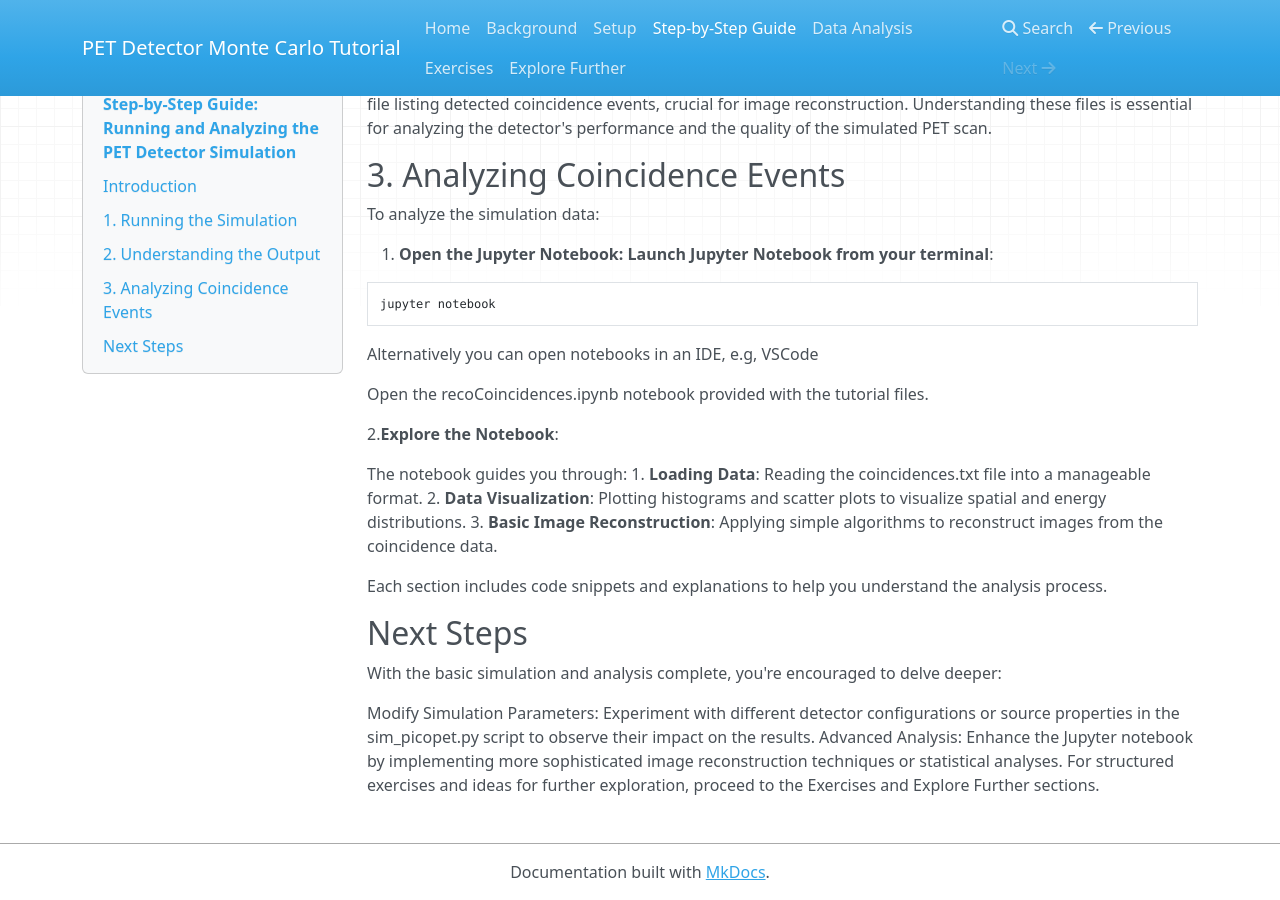
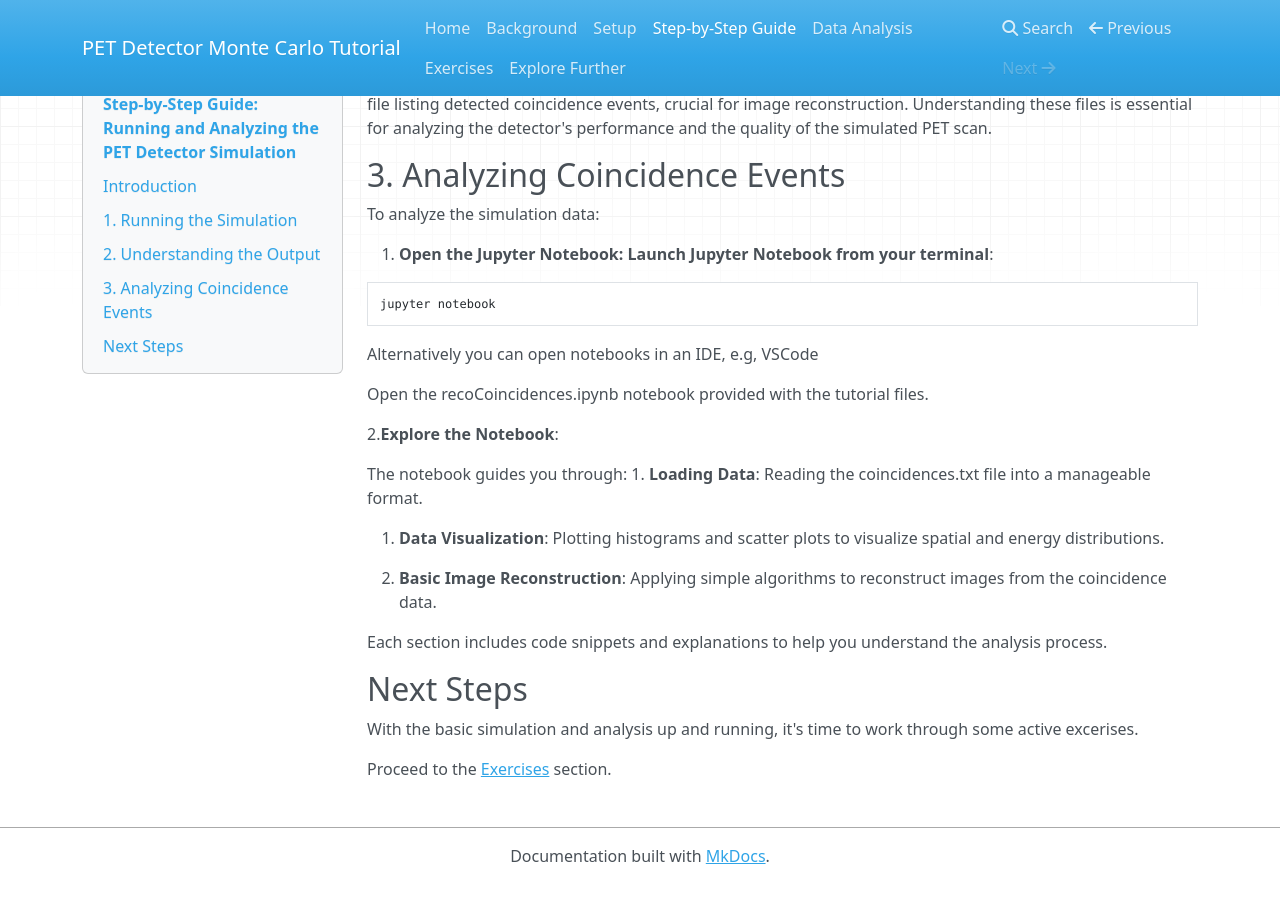
Before and after one commit to keaveney/UCT-DS-Project-picoPT, an MkDocs documentation site: the page built from docs/tutorial.md, in a window 1280 px wide and 900 px high, scrolled down 776 px. Built offline with MkDocs 1.6.1, drawn with Linux system fonts in a browser that asks for light colours; nearby versions of some CDN libraries.

Commit message:
adding tutorial

```diff
--- a/docs/tutorial.md
+++ b/docs/tutorial.md
@@ -53,15 +53,15 @@ Open the recoCoincidences.ipynb notebook provided with the tutorial files.
 
 The notebook guides you through:
 1. **Loading Data**: Reading the coincidences.txt file into a manageable format.
+
 2. **Data Visualization**: Plotting histograms and scatter plots to visualize spatial and energy distributions.
+
 3. **Basic Image Reconstruction**: Applying simple algorithms to reconstruct images from the coincidence data.
 
 Each section includes code snippets and explanations to help you understand the analysis process.
 
 ## Next Steps
 
-With the basic simulation and analysis complete, you're encouraged to delve deeper:
+With the basic simulation and analysis up and running, it's time to work through some active excerises.
 
-Modify Simulation Parameters: Experiment with different detector configurations or source properties in the sim_picopet.py script to observe their impact on the results.
-Advanced Analysis: Enhance the Jupyter notebook by implementing more sophisticated image reconstruction techniques or statistical analyses.
-For structured exercises and ideas for further exploration, proceed to the Exercises and Explore Further sections.
+Proceed to the [Exercises](exercises.md) section.
```
